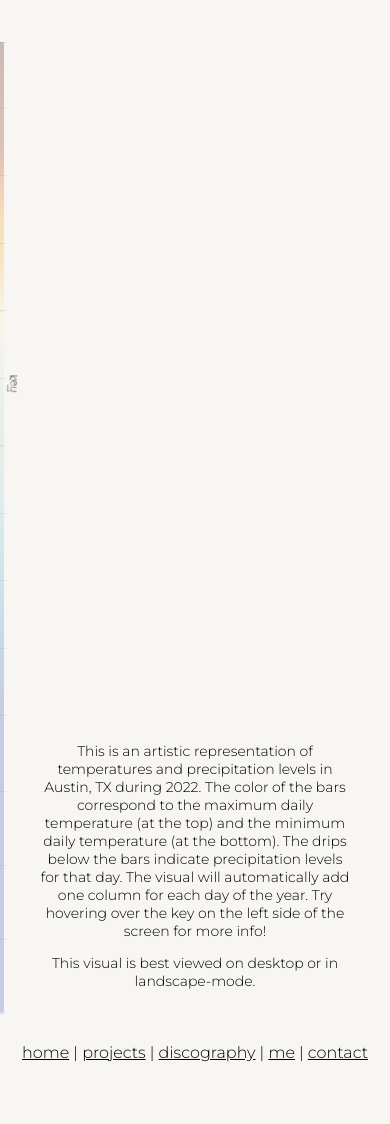
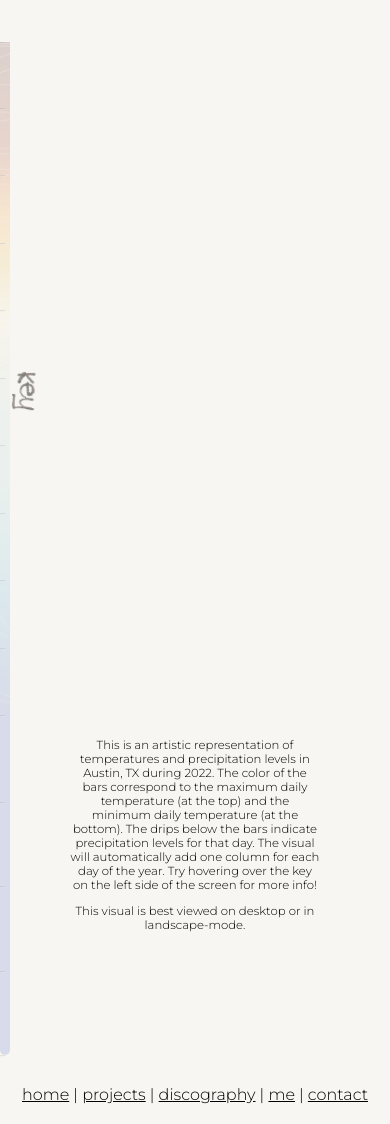
Before and after one commit to mihtmo/mitchwebb.me, a Flask app: page /weatherblanket in a window 390 px wide. Before the commit the page ends 1062 px from the top, so only its background shows below. Run offline with Flask 2, Linux system fonts and the light colour scheme; data that the repository does not hold is empty; some libraries are stand-ins or nearby versions.

Commit message:
Responsive Font Size and Spacing Weatherblanket

```diff
--- a/static/css/styles.css
+++ b/static/css/styles.css
@@ -188,10 +188,22 @@
 
     #heatblanket {
         height: 80vh;
-        width: 90vw;
+        width: 80vw;
         margin: auto;
         margin-top: 5vh;
         position: relative;
+    }
+
+    #temp_key:after {
+        content:'';
+        display:block;
+        position:absolute;
+        top:0;
+        left:0;
+        width:100%;
+        height:100%;
+        background-image: url("../images/simple-texture.png");
+        background-size: auto;
     }
 
     #texturebox {
@@ -205,7 +217,7 @@
 
     #blankets {
         transition: 1s ease;
-        width: 90vw;
+        width: 80vw;
         margin: auto;
     }
 
@@ -219,10 +231,10 @@
     }
 
     .blanket_key {
-        width: 1vw;
+        width: 2.5vw;
         position: absolute;
         transition: 1s;
-        opacity: 25%;
+        opacity: 15%;
         left: 0;
     }
 
@@ -232,7 +244,7 @@
     }
 
     #precip_key {
-        height: 35vh;
+        height: 40vh;
         background-color: #2c48b8;
         top: 80vh;
         border-bottom-left-radius: 2.5vw;
@@ -264,15 +276,15 @@
         opacity: 0%;
         transition: 1s;
         top: 80vh;
-        height: 35vh;
+        height: 40vh;
         text-align: right;
         margin-top: -24px;
     }
 
     .units {
         position: absolute;
-        left: 20px;
         margin: 0;
+        font-size: 14px;
     }
 
     #zerodeg {
@@ -299,27 +311,27 @@
         top:-16px;
     }
 
-    .keybox {
+    #keybox {
         position: absolute;
-        width: 5vw;
+        width: 10vw;
         height: 80vh;
-    }
-
-    #keybox {
         left: 0;
     }
 
     #key_icon {
         background-image: url("../images/key.png");
         background-size: cover;
-        height: 5vw;
-        width: 3vw;
+        height: 8vw;
+        max-height: max(10vh, 4vw);
+        min-height: 5vh;
+        aspect-ratio: 5/8;
         position: absolute;
-        top: calc(50% - min(1.5vw, 3vh));
+        top: calc(50% - min(2.5vw, 4vw));
         cursor: pointer;
         z-index: -40;
         opacity: 70%;
-        left: 1.5vw;
+        left: 2.5vw;
+        transition: 1s;
     }
 
     #keybox:hover > .blanket_key{
@@ -337,16 +349,16 @@
         position: absolute;
     }
 
-    /* #precip_tic_box {
-
-    } */
+    #keybox:hover #key_icon {
+        opacity: 0%;
+    }
 
     #keybox:hover ~ #blankets {
-        transform: translateX(calc(10vw + 50px));
+        transform: translateX(9vw);
     }
 
     #keybox:hover #temp_degrees_box, #keybox:hover #precip_mm_box {
-        transform: translateX(5vw);
+        transform: translateX(calc(6.5vw + 5px));
         opacity: 100%;
     }
 
@@ -355,8 +367,8 @@
     }
 
     #rainblanket {
-        height:35vh;
-        width: 90vw;
+        height:40vh;
+        width: 80vw;
         margin:auto;
         margin-bottom: 20px;
         position: relative;
@@ -371,14 +383,17 @@
     #blankettext {
         position: absolute;
         z-index: -2;
-        width: 90%;
+        width: 80%;
         margin: auto;
         padding-top: 3%;
-        font-size: 14px;
+        font-size: min(2vh, 3vw);
         height: 35vh;
-        left: 5%;
+        left: 10%;
         transition: 1s;
       }
+
+
+/* Album View CSS */
 
     #discography {
         display: grid;
@@ -470,16 +485,16 @@
     }
 
     #precip_tic25 {
-        top: calc(80vh + calc(35vh * .25));
+        top: calc(80vh + calc(40vh * .25));
     }
     #precip_tic50 {
-        top: calc(80vh + calc(35vh * .5));
+        top: calc(80vh + calc(40vh * .5));
     }
     #precip_tic75 {
-        top: calc(80vh + calc(35vh * .75));
+        top: calc(80vh + calc(40vh * .75));
     }
     #precip_tic100 {
-        top: 115vh;
+        top: 120vh;
     }
 
 
--- a/templates/weatherblanket.html
+++ b/templates/weatherblanket.html
@@ -10,7 +10,7 @@
 {% block main %}
 <script src="{{ url_for('static', filename='js/colorscale.js') }}"></script>
 
-<div id="keybox" class="keybox" onmouseover="hidetext()" onmouseout="showtext()">
+<div id="keybox" onmouseover="hidetext()" onmouseout="showtext()">
     <div id="temp_key" class="blanket_key"></div>
     <div id="precip_key" class="blanket_key"></div>
     <div id="key_icon"></div>
@@ -68,7 +68,7 @@
 
                 var daynum = {{ daynum }};
                 var fulltable = {{ fulltable|tojson|safe }};
-                var columnwidth = `calc((.9*100vw)/${daynum})`
+                var columnwidth = `calc((.8*100vw)/${daynum})`
 
                 for(let i = 0; i < daynum; i++){
                     newdiv = document.createElement('div');
@@ -105,7 +105,7 @@
                 }
 
                 // Variable of the half-width of each column, used for rounding corners
-                var halfwidth = ((.9*(window.innerWidth))/(daynum * 2)) + 'px';
+                var halfwidth = ((.8*(window.innerWidth))/(daynum * 2)) + 'px';
                 var max_rain = {{ max_rain }};
 
                 for(let i = 0; i < daynum; i++){
```
